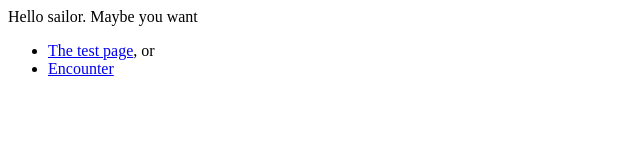
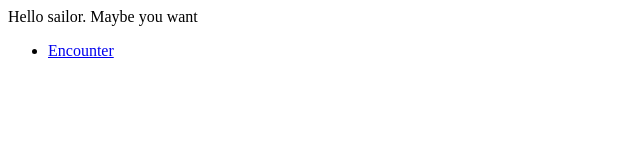
Before and after one commit to air/air.github.io, a plain HTML site: page index.html in a window 1280 px wide. Shown: the whole page, without its empty margins (0-640 px from the left). Drawn offline with Linux system fonts and the light colour scheme.

Commit message:
Update index.html

```diff
--- a/index.html
+++ b/index.html
@@ -1,6 +1,6 @@
 <head><title>air @ github</title></head>
 <body>Hello sailor. Maybe you want
-<ul><li><a href="/pages-test">The test page</a>, or</li>
+<ul>
 <li><a href="/encounter">Encounter</a></li>
 </ul>
 </body>
```
